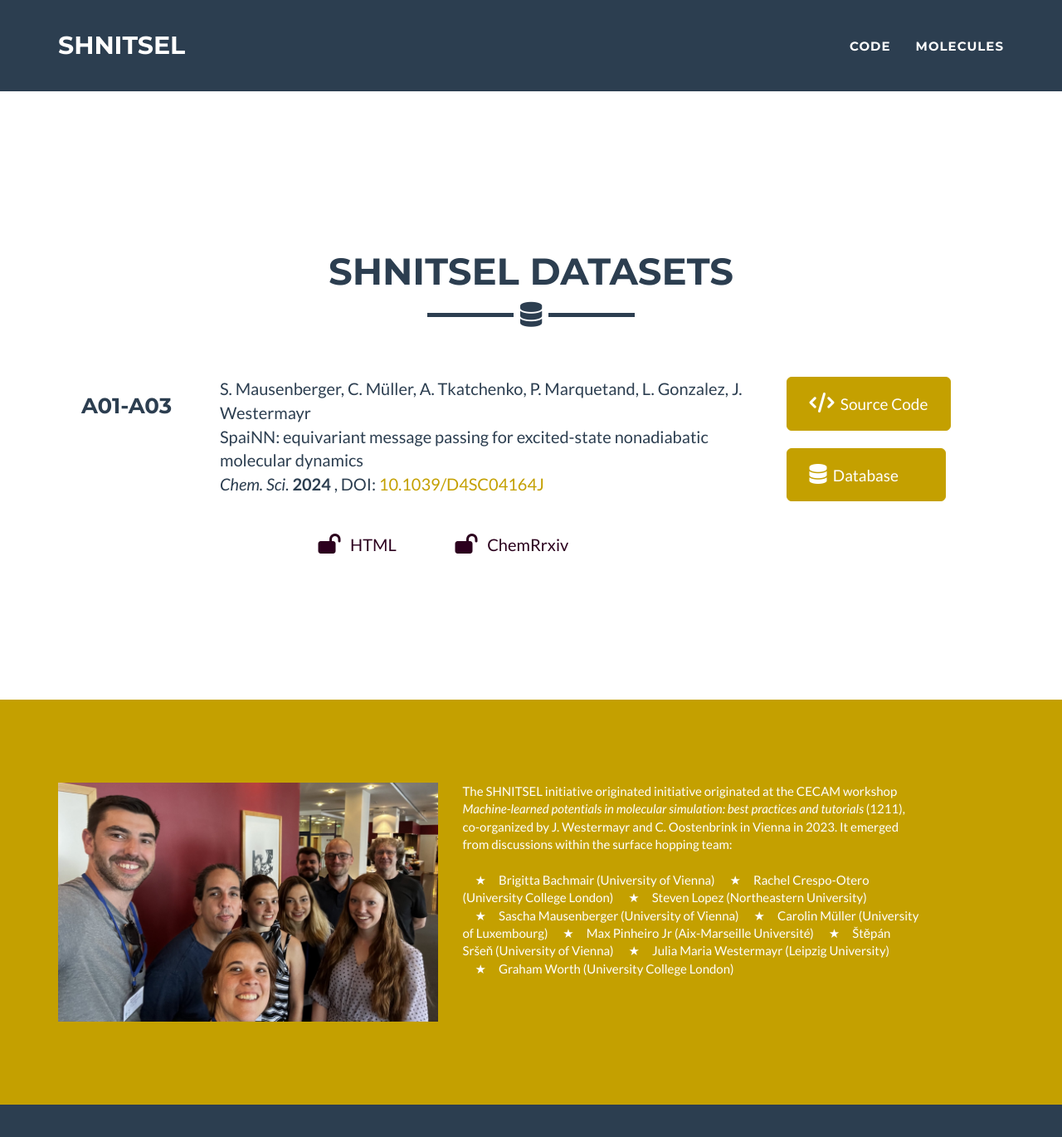
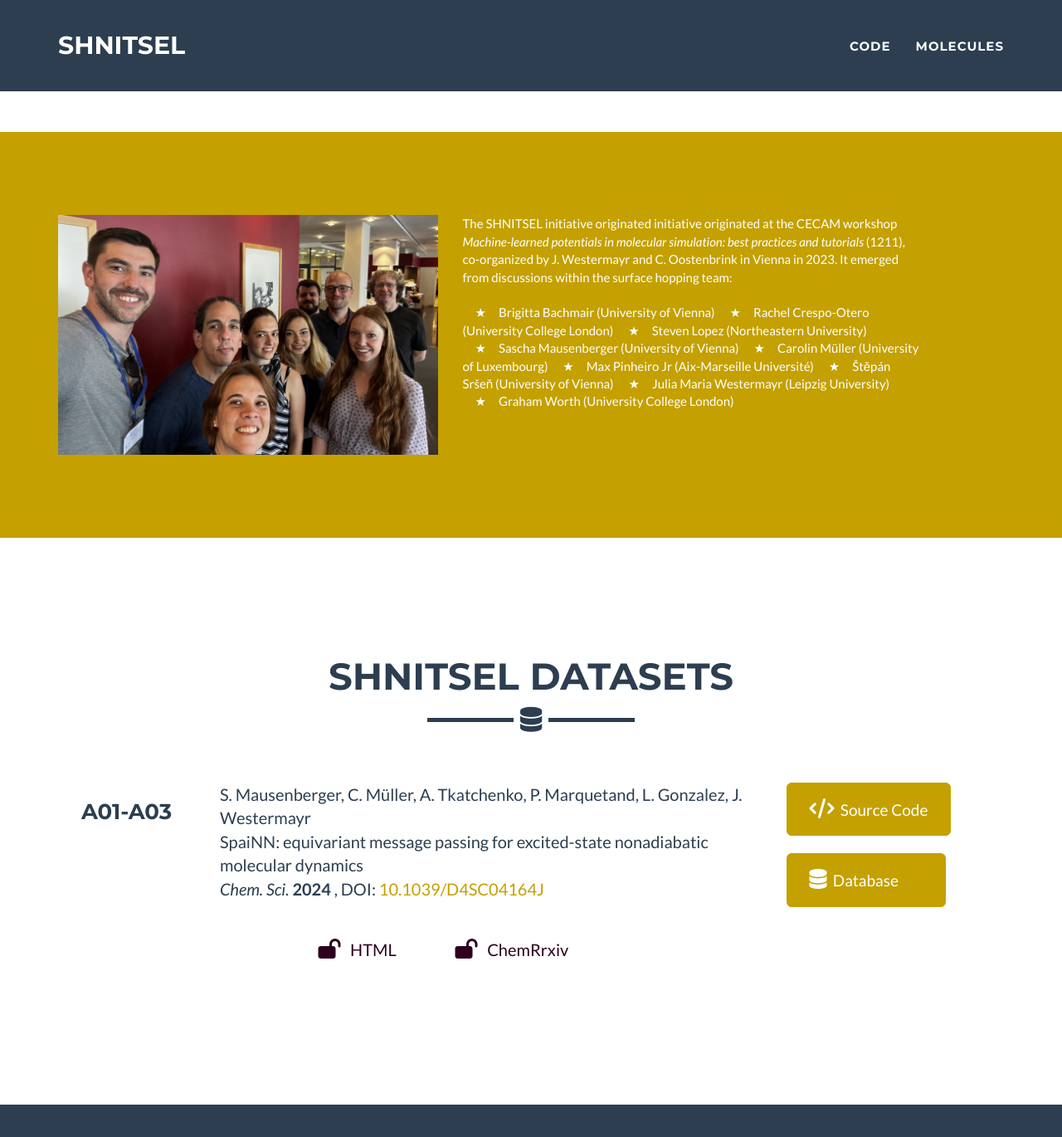
Before and after one commit to SHNITSEL/shnitsel.github.io, a Jekyll site: the page built from team.html, in a window 1280 px wide and 1400 px high, scrolled down 891 px. Shown: the top 1370 px of the window at 83% size. Built offline with Jekyll 4.4.1, drawn with Linux system fonts in a browser that asks for light colours.

Commit message:
Update contribpage.html

```diff
--- a/_layouts/contribpage.html
+++ b/_layouts/contribpage.html
@@ -5,8 +5,8 @@
 <body id="page-top" class="index">
   {% include nav.html %}
   {% include contributors.html %}
+  {% include cecam.html %}
   {% include shnitsel_datasets.html %}
-  {% include cecam.html %}
 
   {% include footer.html %}
   {% include modals.html %}
```
